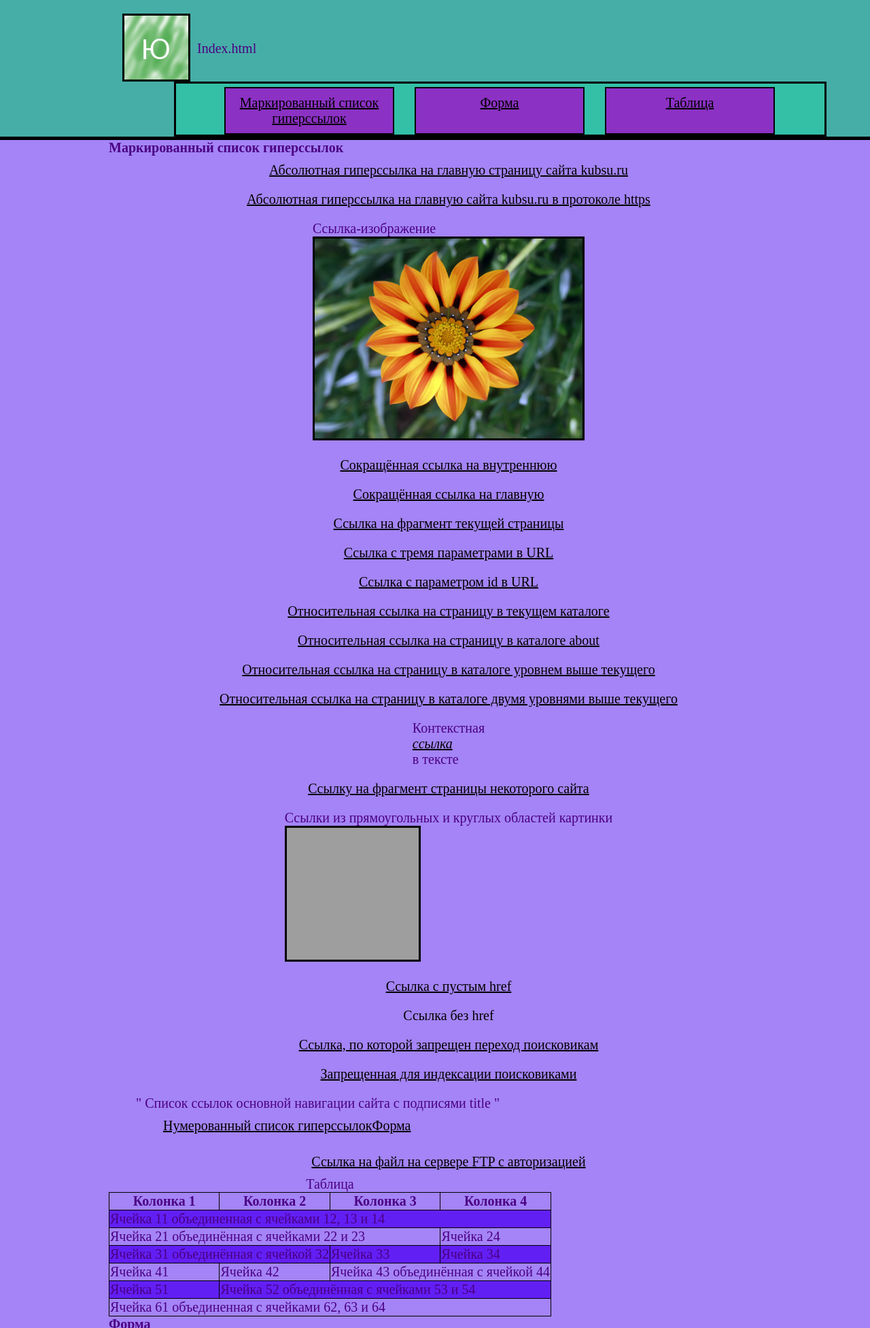
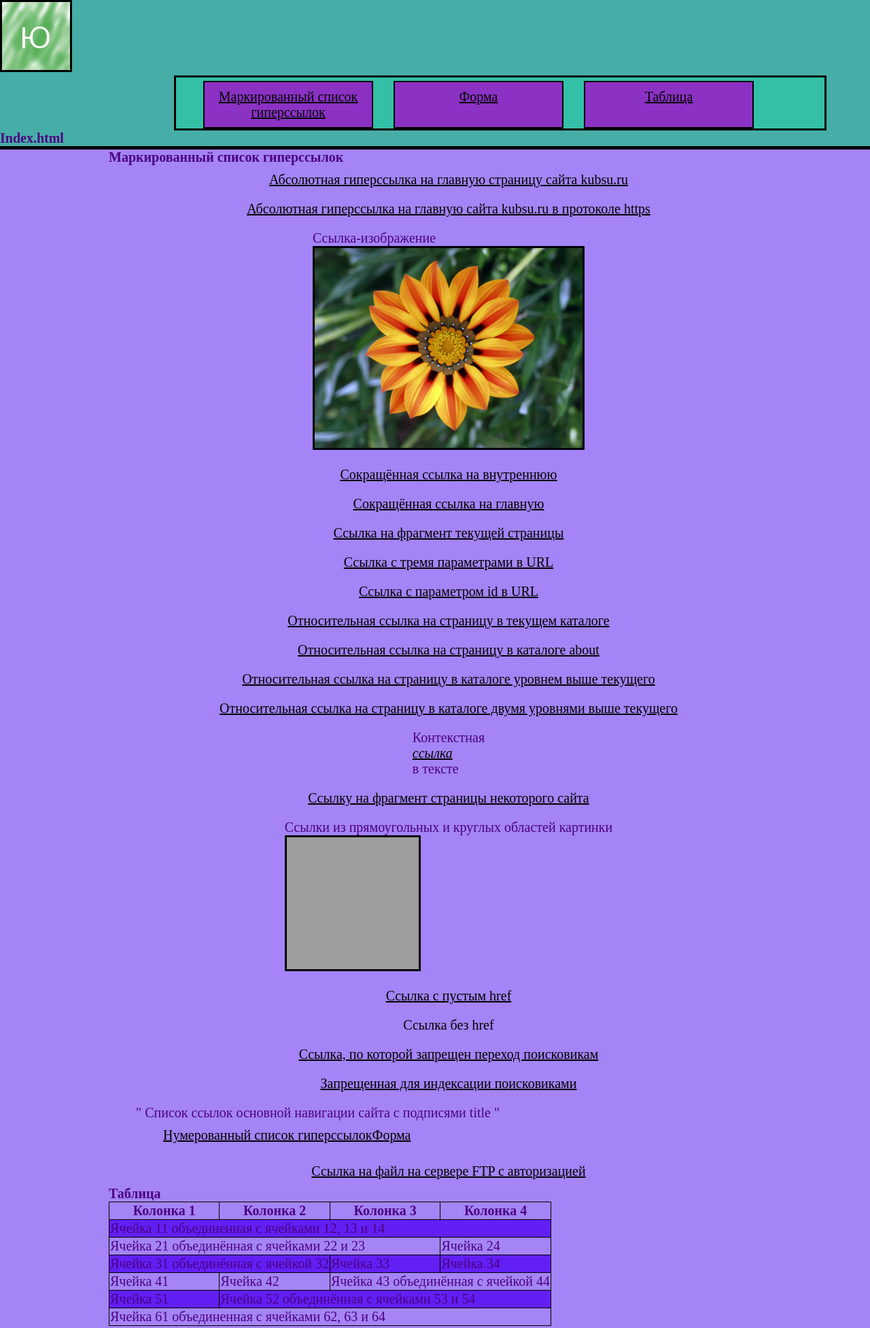
Before and after one commit to NilitaKostenko/web2.github.io, a plain HTML site: page web1/project/index.html in a window 1280 px wide. Shown: the top 1954 px of the page at 68% size. Drawn offline with Linux system fonts and the light colour scheme; grey boxes are pictures that could not be loaded.

Commit message:
Update index.html

```diff
--- a/web1/project/index.html
+++ b/web1/project/index.html
@@ -7,18 +7,16 @@
 </head>
 <body>
     <header class="header">
-    <div style="width:960px; padding: 10px; height:120px; margin: 0 auto;">
-        <img style="float:left; margin:10px; width:100px; height:100px;" src="imag.png" alt="">
+        <img id="logo" src="imag.png" alt="">
 
-        <div style=" padding:50px;">Index.html</div>
-    </div>
         <nav class="page-nav">
             <ul>
-            <li><a href="#list">Маркированный список гиперссылок</a></li><br>
-            <li><a href="#form">Форма </a></li><br>
-            <li><a href="#page-table">Таблица</a>
+                <li><a href="#list" title="Маркированный список гиперссылок">Маркированный список гиперссылок</a></li>
+                <li><a href="#form" title="Форма">Форма </a></li>
+                <li><a href="#page-table" title="Таблица">Таблица</a>
             </ul>
         </nav>
+        <h1>Index.html</h1>
     </header>
     <div class="flex-box container">
         <h2>Маркированный список гиперссылок</h2>
@@ -113,10 +111,8 @@
                 </li>
             </ul>
         </section>
+        <h2>Таблица</h2>
         <table class="table">
-        <caption id="page-table">
-            Таблица
-        </caption>
             <tr>
                 <th>Колонка 1</th>
                 <th>Колонка 2</th>
@@ -197,7 +193,7 @@
             </label><br>
             <label>
                 Биография:<br>
-            <textarea > </textarea>
+                <textarea >Я студент 2 курса Кубанского государственного университета факультета компьютерных технологий и приклданой математики. Родился и проживаю в г.Краснодар. Увлекаюсь кинематографом. Являюсь членом поисковой группы "Обелиск" </textarea>
 
 
             </label><br>
```
Lines whose indentation alone changed are shown as unchanged.
